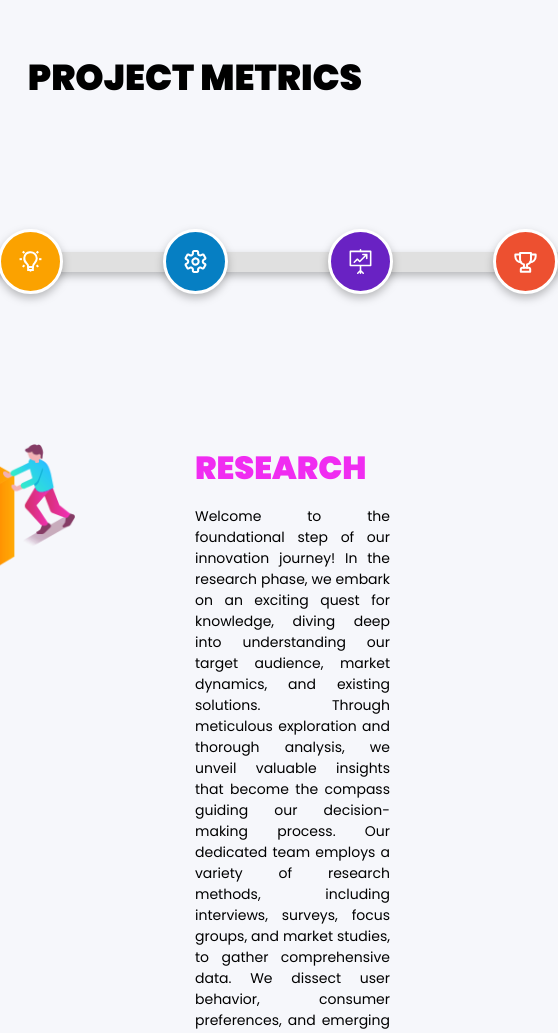
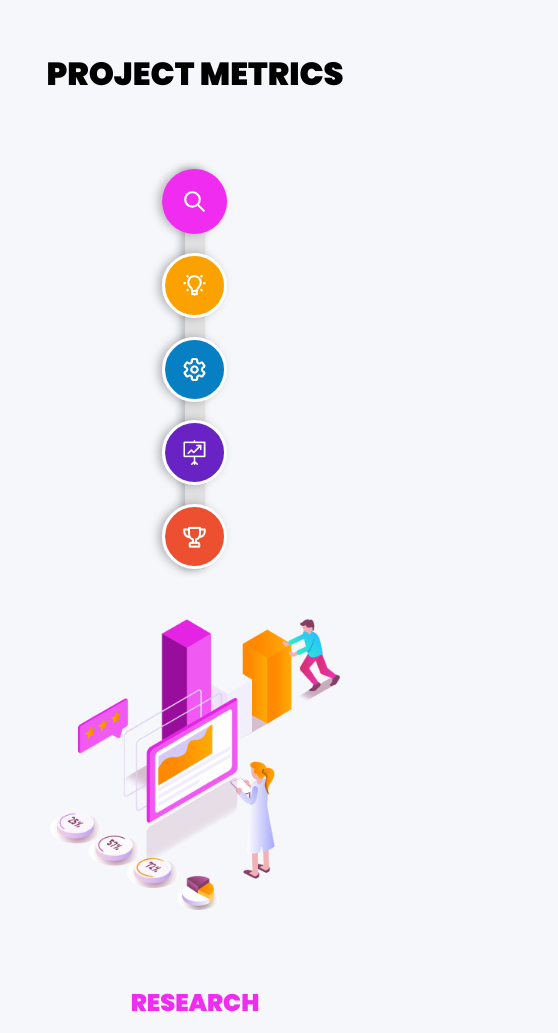
Before and after one commit to Aref-Akminasi/progress-metrics, a plain HTML site: page index.html in a window 390 px wide. Shown: the top 1033 px of the page, 558 px wide, since content can reach past the window. Drawn offline with Linux system fonts and the light colour scheme.

Commit message:
added responsivness

```diff
--- a/style.css
+++ b/style.css
@@ -162,7 +162,7 @@ p {
   width: 100vw;
   display: flex;
   flex-direction: row;
-  margin-top: 150px;
+  margin: 150px 50px 0 50px;
 }
 
 .image-container {
@@ -221,3 +221,70 @@ p {
 .stage5-content {
   display: none;
 }
+
+@media (max-width: 1200px) {
+  .content-container {
+    margin-top: 75px;
+    flex-direction: column;
+    width: auto;
+  }
+
+  .image-container {
+    width: auto;
+    display: flex;
+    justify-content: center;
+  }
+
+  .image-container img {
+    height: 363px;
+    margin-right: 0;
+  }
+  .text-container {
+    margin-top: 75px;
+    width: auto;
+    max-width: 800px;
+    text-align: justify;
+  }
+  h2 {
+    text-align: center;
+  }
+}
+
+@media (max-width: 750px) {
+  .progress-container {
+    transform: rotate(90deg);
+    width: 400px;
+    height: 350px;
+    display: flex;
+    justify-content: space-between;
+    align-items: center;
+    margin-top: 75px;
+    position: relative;
+  }
+
+  .icon {
+    transform: rotate(270deg);
+  }
+
+  h1 {
+    font-weight: 900;
+    text-transform: uppercase;
+    margin-top: 50px;
+    font-size: 32px;
+  }
+
+  h2 {
+    font-weight: 900;
+    text-transform: uppercase;
+    font-size: 24px;
+    margin: 0;
+  }
+}
+
+@media (max-width: 400px) {
+  .image-container img {
+    height: 100%;
+    width: 100%;
+    margin-right: 0;
+  }
+}
```
